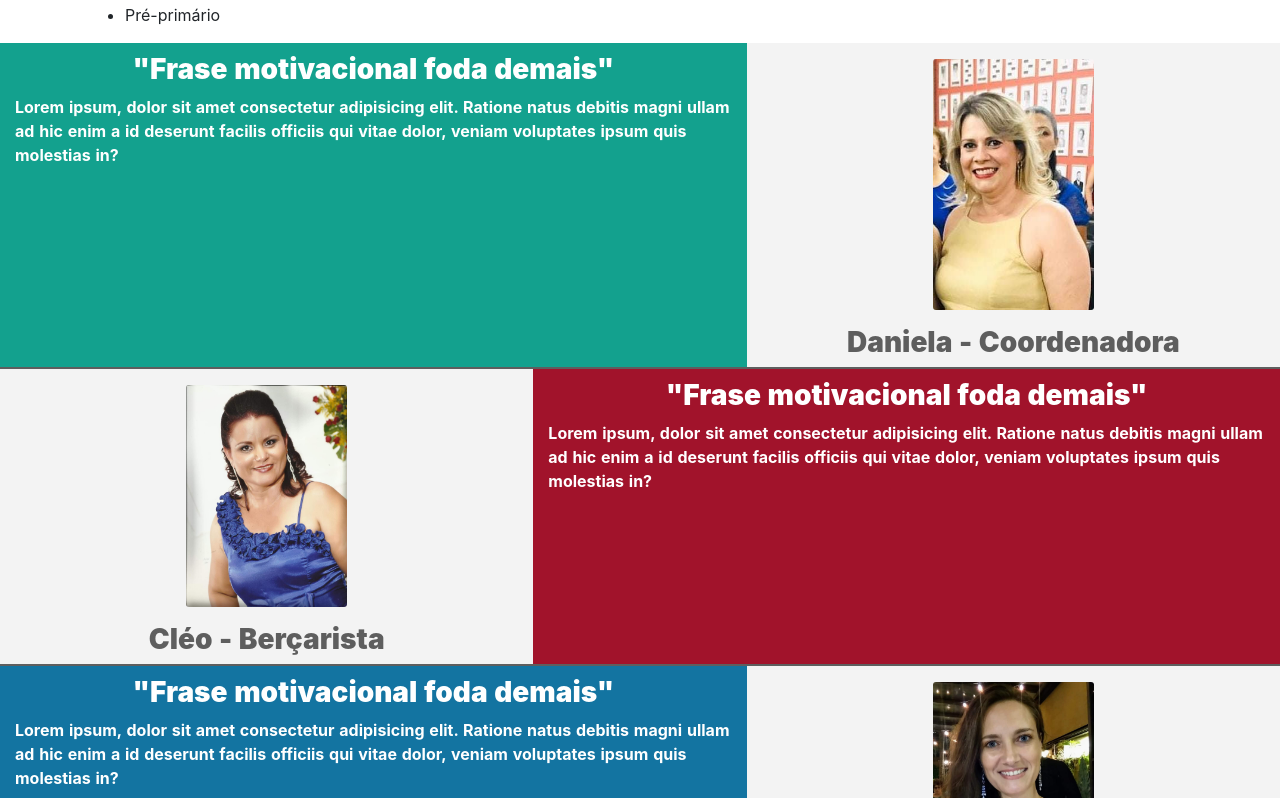
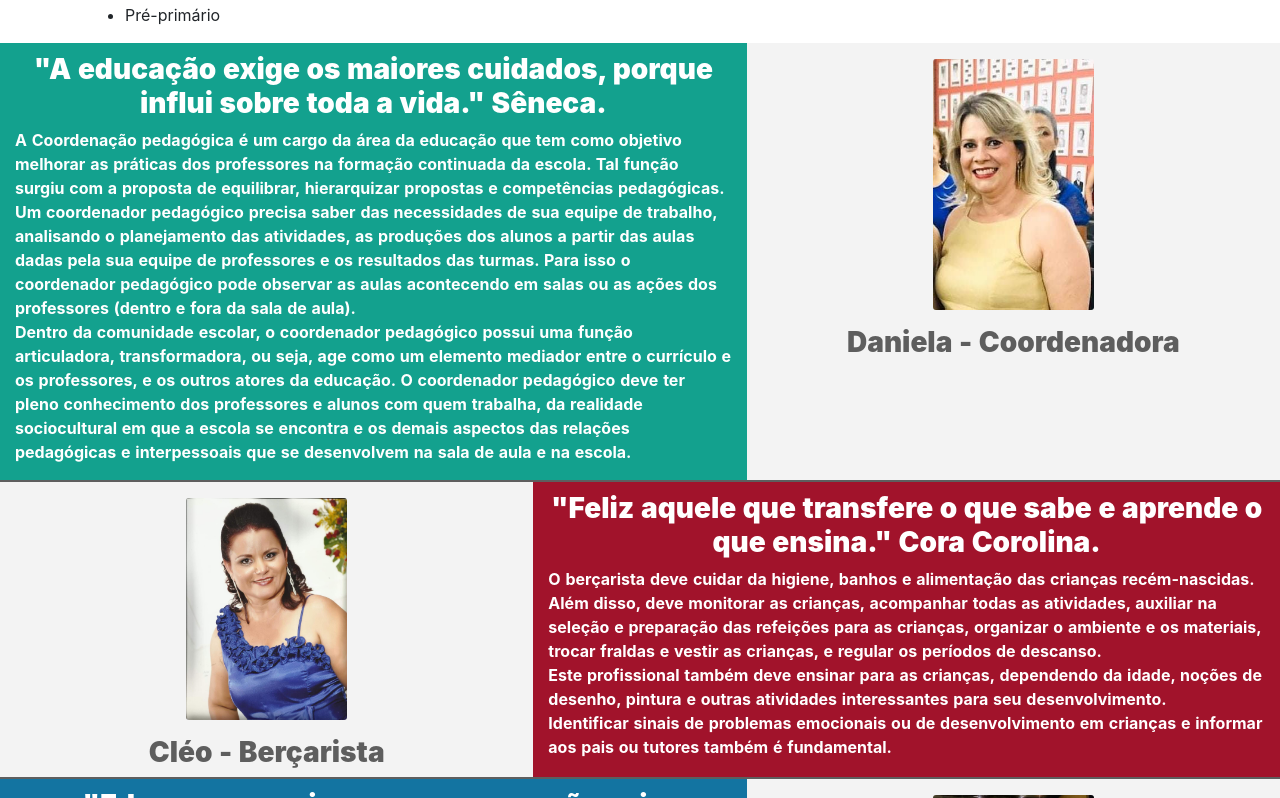
Before and after one commit to BrSouza98/webpage-vilo-vincenzzi, a Nuxt app: page /nossaequipe in a window 1280 px wide. Shown: the part 1342-2140 px from the top of the page. Built offline with nearby package versions, Linux system fonts and the light colour scheme.

Commit message:
Inserindo informação sobre profissões

```diff
--- a/pages/nossaequipe.vue
+++ b/pages/nossaequipe.vue
@@ -52,12 +52,19 @@
       <b-container fluid class="configuraçãoPadrao">
         <b-row cols="2">
           <b-col class="fundoVerde col-7">
-            <h3>"Frase motivacional foda demais"</h3>
+            <h3>"A educação exige os maiores cuidados, porque influi sobre toda a vida." Sêneca.</h3>
             <p>
-              Lorem ipsum, dolor sit amet consectetur adipisicing elit. Ratione
-              natus debitis magni ullam ad hic enim a id deserunt facilis
-              officiis qui vitae dolor, veniam voluptates ipsum quis molestias
-              in?
+             A Coordenação pedagógica é um cargo da área da educação que tem como objetivo melhorar as práticas dos professores na formação continuada da escola.
+             Tal função surgiu com a proposta de equilibrar, hierarquizar propostas e competências pedagógicas.
+             <br>
+             Um coordenador pedagógico precisa saber das necessidades de sua equipe de trabalho,
+             analisando o planejamento das atividades, as produções dos alunos a partir das aulas dadas pela sua equipe de professores e os resultados das turmas.
+             Para isso o coordenador pedagógico pode observar as aulas acontecendo em salas ou as ações dos professores (dentro e fora da sala de aula).
+             <br>
+             Dentro da comunidade escolar, o coordenador pedagógico possui uma função articuladora,
+             transformadora, ou seja, age como um elemento mediador entre o currículo e os professores,
+             e os outros atores da educação. O coordenador pedagógico deve ter pleno conhecimento dos professores e alunos com quem trabalha,
+             da realidade sociocultural em que a escola se encontra e os demais aspectos das relações pedagógicas e interpessoais que se desenvolvem na sala de aula e na escola.
             </p>
           </b-col>
 
@@ -96,12 +103,17 @@
           </b-col>
 
           <b-col class="fundoVermelho col-7">
-            <h3>"Frase motivacional foda demais"</h3>
+            <h3>"Feliz aquele que transfere o que sabe e aprende o que ensina." Cora Corolina.</h3>
             <p>
-              Lorem ipsum, dolor sit amet consectetur adipisicing elit. Ratione
-              natus debitis magni ullam ad hic enim a id deserunt facilis
-              officiis qui vitae dolor, veniam voluptates ipsum quis molestias
-              in?
+              O berçarista deve cuidar da higiene, banhos e alimentação das crianças recém-nascidas.
+              <br>
+              Além disso, deve monitorar as crianças, acompanhar todas as atividades, auxiliar na seleção e preparação das refeições para as crianças,
+              organizar o ambiente e os materiais, trocar fraldas e vestir as crianças, e regular os períodos de descanso.
+              <br>
+              Este profissional também deve ensinar para as crianças, dependendo da idade, noções de desenho,
+              pintura e outras atividades interessantes para seu desenvolvimento.
+              <br>
+              Identificar sinais de problemas emocionais ou de desenvolvimento em crianças e informar aos pais ou tutores também é fundamental.
             </p>
           </b-col>
         </b-row>
@@ -110,12 +122,17 @@
       <b-container fluid class="configuraçãoPadrao">
         <b-row cols="2">
           <b-col class="fundoAzul col-7">
-            <h3>"Frase motivacional foda demais"</h3>
+            <h3>"Eduquem as crianças, para que não seja necessário punir os adultos." Pitágoras.</h3>
             <p>
-              Lorem ipsum, dolor sit amet consectetur adipisicing elit. Ratione
-              natus debitis magni ullam ad hic enim a id deserunt facilis
-              officiis qui vitae dolor, veniam voluptates ipsum quis molestias
-              in?
+              Prepara e organiza os materiais e recursos escolares necessários para o professor desenvolver suas aulas e atividades pedagógicas.
+              Auxilia com a organização e manutenção do ambiente de sala de aula.
+              Dá suporte para demais solicitações vindas dos professores e educadores, como por exemplo, ajuda com correções de atividades e provas.
+              <br>
+              Acompanha os alunos até o banheiro, refeições e demais locais da instituição.
+              É responsável por atuar mediando conflitos entre as crianças e estar atento na turma para prevenir acidentes infantis.
+              <br>
+              No caso da educação infantil, um auxiliar de classe infantil será responsável por auxiliar as crianças a desenvolverem autonomia.
+              Ajudando-os com tarefas como: higiene básica, dar refeições e aplicar atividades estimulantes.
             </p>
           </b-col>
 
@@ -154,7 +171,7 @@
           </b-col>
 
           <b-col class="fundoAmarelo col-7">
-            <h3>"Frase motivacional foda demais"</h3>
+            <h3>"A educação é a arma mais poderosa que você pode usar para mudar o mundo." Nelson Mandela.</h3>
             <p>
               Lorem ipsum, dolor sit amet consectetur adipisicing elit. Ratione
               natus debitis magni ullam ad hic enim a id deserunt facilis
@@ -168,7 +185,7 @@
       <b-container fluid class="configuraçãoPadrao">
         <b-row cols="2">
           <b-col class="fundoRosa col-7">
-            <h3>"Frase motivacional foda demais"</h3>
+            <h3>"É preciso que a leitura seja um ato de amor." Paulo Freire.</h3>
             <p>
               Lorem ipsum, dolor sit amet consectetur adipisicing elit. Ratione
               natus debitis magni ullam ad hic enim a id deserunt facilis
@@ -212,7 +229,7 @@
           </b-col>
 
           <b-col class="fundoMarrom col-7">
-            <h3>"Frase motivacional foda demais"</h3>
+            <h3>"Se você acha que educação é cara, experimente a ignorância." Derek Bok.</h3>
             <p>
               Lorem ipsum, dolor sit amet consectetur adipisicing elit. Ratione
               natus debitis magni ullam ad hic enim a id deserunt facilis
```
